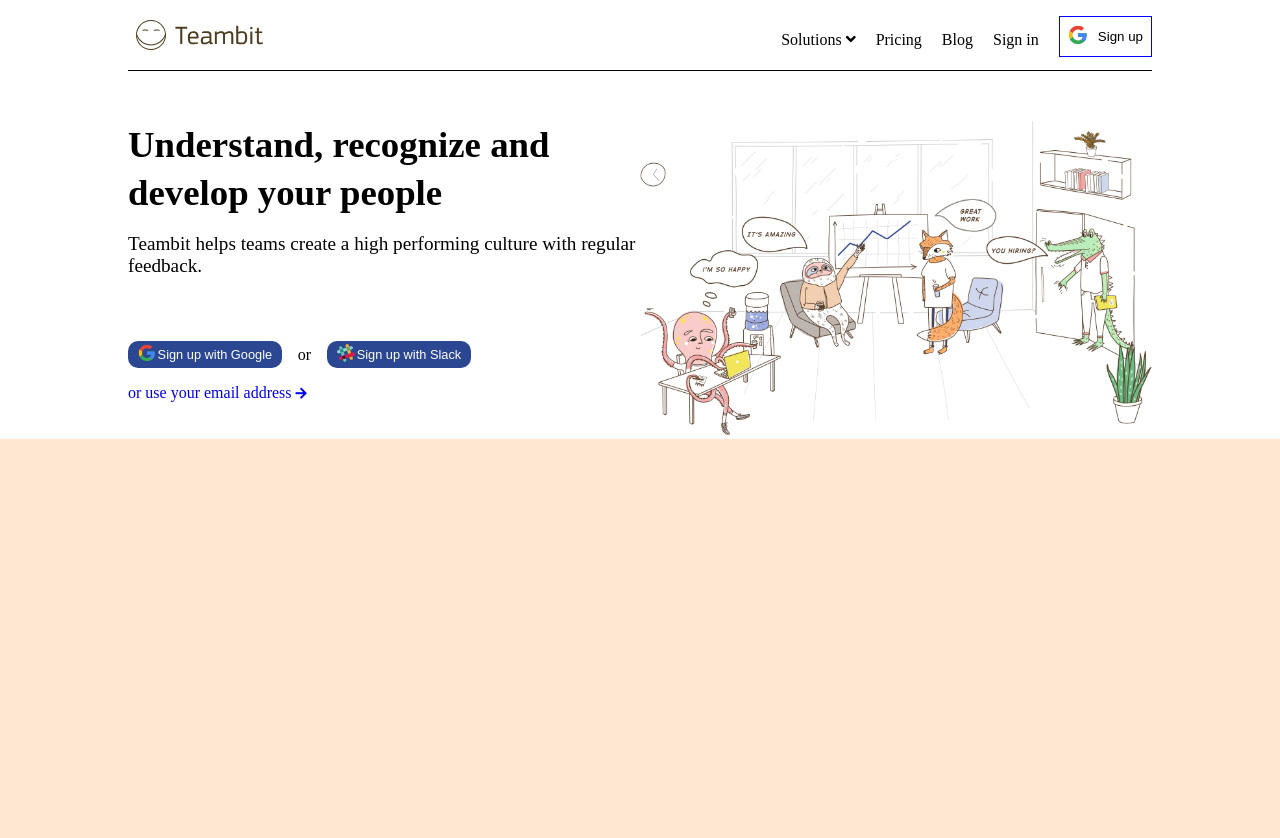
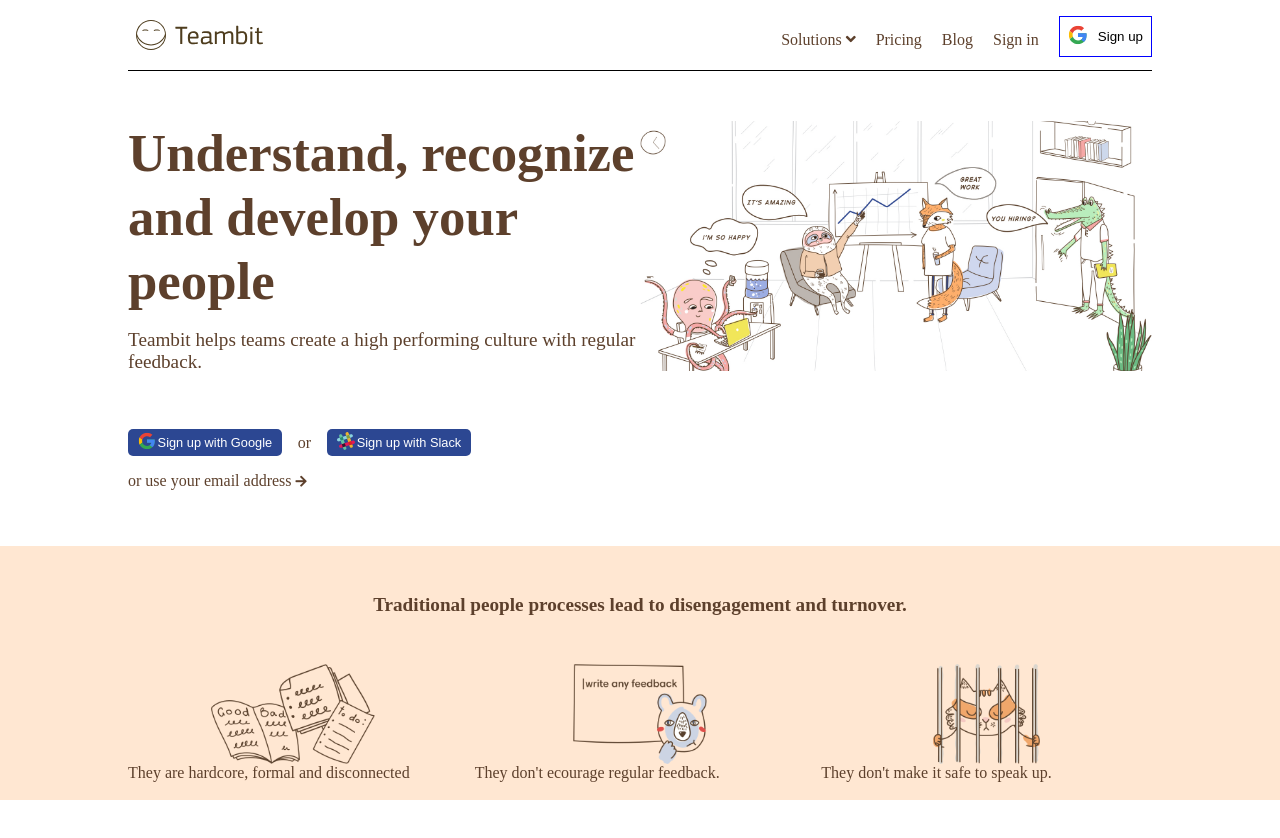
Before and after one commit to planeset94/node-sass-teambit, a website: page my-app/index.html in a window 1280 px wide. After the commit the page ends 800 px from the top, so only its background shows below. Drawn offline with Linux system fonts and the light colour scheme.

Commit message:
Header-bottom: general adj + MAIN top part

```diff
--- a/my-app/index.html
+++ b/my-app/index.html
@@ -70,7 +70,9 @@
             </div>
 
             <div class="right-h-b">
-                <img src="./dist/img/illustration-main.jpg" alt="">
+                <div class="header_img_bottom">
+                    <img src="./dist/img/illustration-main.jpg" alt="">
+                </div>
             </div>
 
         </div>
@@ -83,32 +85,36 @@
         <section id="s_one">
             <div class="container">
                 <div class="s_one-top">
-                    <h3></h3>
+                    <h5>Traditional people processes lead to disengagement and turnover.</h5>
                     <div class="pic-container">
 
 
                         <div class="card">
                             <div class="photo">
-                                <img src="" alt="">
+                                <img src="./dist/img/hardcore.png" alt="">
                             </div>
-                            <p></p>
+                            <p>
+                                They are hardcore, formal and disconnected
+                            </p>
                         </div>
                         <div class="card">
                             <div class="photo">
-                                <img src="" alt="">
+                                <img src="./dist/img/nofeedback.png">
                             </div>
-                            <p></p>
+                            <p>
+                                They don't ecourage regular feedback.
+                            </p>
                         </div>
-                        <div class="card">
+                        <div class=" card">
                             <div class="photo">
-                                <img src="" alt="">
+                                <img src="./dist/img/notsafe.png" alt="">
                             </div>
-                            <p></p>
+                            <p>
+                                They don't make it safe to speak up.
+                            </p>
                         </div>
                         <div class="card bunny">
-                            <div class="photo">
-                                <img src="" alt="">
-                            </div>
+                            <img src="" alt="">
 
                         </div>
 
--- a/my-app/src/partial/_common.scss
+++ b/my-app/src/partial/_common.scss
@@ -2,17 +2,22 @@
 
 $bt_color: #2C4792;
 $sand_color:#FFE7D2;
-$h2-dim:2.3rem;
+$h2-dim:3.3rem;
+$h5-dim:1.2rem;
 $p-medium: 1.2rem;
 $p-small:0.8rem;
 $link:1rem;
+$main-color:#5D402C;
 
 *{
     box-sizing: border-box;
     margin: 0;
     padding: 0;
 }
+body{
+    color: $main-color;
 
+}
 .container{
     width: 80%;
     margin:0 auto;
@@ -40,7 +45,7 @@ div.buttons{
         padding:0.2rem 0.6rem;
         background-color:$bt_color;
         border:none;
-        border-radius: 10px;
+        border-radius: 5px;
         color: white;
 
 
--- a/my-app/src/partial/_header-bottom.scss
+++ b/my-app/src/partial/_header-bottom.scss
@@ -6,18 +6,24 @@
     .right-h-b, .left-h-b{
         width: 50%;
 
-
     }
 
     .right-h-b{
+        .header_img_bottom{
+            width: 100%;
+            height: 250px;
+        }
+
         img{
+            object-fit: cover;
             width:100%;
+            height: 100%;
         }
     }
 
 h2{
     font-size: $h2-dim;
-    line-height: 3rem;
+    line-height: 4rem;
     padding-bottom: 1rem;
 }
 p{
@@ -25,7 +31,7 @@ p{
 
 }
 div.buttons{
-    padding-top: 4em;
+    padding: 3.5rem 0;
 }
 
 .buttons a{
@@ -33,6 +39,7 @@ flex-basis: 100%;
 padding-top: 1rem;
 text-decoration: none;
 font-size:$link;
+color: $main-color;
 
 
 
--- a/my-app/src/partial/_main-section1.scss
+++ b/my-app/src/partial/_main-section1.scss
@@ -1,4 +1,45 @@
 #s_one{
     background-color: $sand_color;
-    height: 500px;
+    width: 100%;
+
 }
+h5{
+    font-size: $h5-dim;
+    text-align: center;
+    padding: 3rem 0;
+}
+div.pic-container{
+    display: flex;
+    justify-content: space-between;
+    align-items: flex-start;
+    flex-wrap: wrap;
+
+
+
+
+        .card{
+        width: calc(100%/3 - 2rem/3);
+
+        }
+        .card.bunny{
+            flex-basis: 100%;
+        }
+
+        .card:nth-child(2){
+            margin:0 1rem;
+        }
+
+        div.photo, {
+            width: 100%;
+            height: 100px;
+        }
+
+        .photo>img{
+            object-fit: contain;
+            width: 100%;
+            height: 100%;
+        }
+
+
+
+}
```
Also changed, not shown: my-app/dist/css/app.css, 3 other files.
